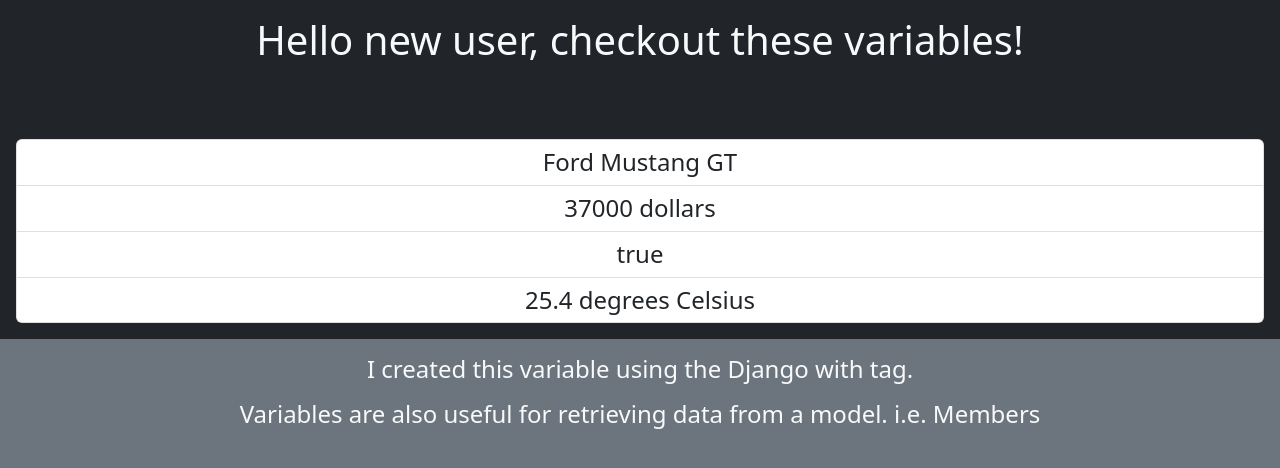
After one commit to rpointjour/django_tutorial, a Django app: page /users/variables/ in a window 1280 px wide. The commit adds this page. Shown: the top 468 px of the page. Run offline with Django 4.2, Linux system fonts and the light colour scheme.

Commit message:
added variables template

```diff
--- /dev/null
+++ b/djangoworld/users/templates/variables.html
@@ -0,0 +1,35 @@
+<!DOCTYPE html>
+<html lang="en">
+<head>
+    <meta charset="UTF-8">
+    <meta http-equiv="X-UA-Compatible" content="IE=edge">
+    <meta name="viewport" content="width=device-width, initial-scale=1.0">
+    <!-- CSS only -->
+    <link href="https://cdn.jsdelivr.net/npm/bootstrap@5.2.3/dist/css/bootstrap.min.css" rel="stylesheet" integrity="sha384-rbsA2VBKQhggwzxH7pPCaAqO46MgnOM80zW1RWuH61DGLwZJEdK2Kadq2F9CUG65" crossorigin="anonymous">
+    <title>Django Variables</title>
+</head>
+<body class="bg-secondary">
+    <div class="container-mt-3">
+        <!--Method 1: Create Variable in View, Render to template-->
+        <header class="mt-0 p-3 bg-dark text-light display-4 text-center">
+            <h1>Hello {{user}}, checkout these variables!</h1>
+            <br>
+            <ol type="I" class="h4 list-group">
+                <li class="list-group-item">{{car}}</li>
+                <li class="list-group-item">{{cost}} dollars</li>
+                <li class="list-group-item">{{yes}}</li>
+                <li class="list-group-item">{{temperature}} degrees Celsius</li>
+            </ol>
+        </header>
+        <section class="text-center mt-3 text-light h4">
+            <!--Method 2: Create Variable directly in template using Django with tag-->
+            {% with variable="variable" %}
+            <p> I created this {{variable}} using the Django with tag. </p>
+            {% endwith %}
+            {% with data="Members" table="model" %}
+            <p>Variables are also useful for retrieving data from a {{table}}. i.e. {{data}}</p>
+            {% endwith %}
+        </section>
+    </div>
+</body>
+</html>
--- a/djangoworld/users/urls.py
+++ b/djangoworld/users/urls.py
@@ -3,4 +3,5 @@ from . import views
 
 urlpatterns = [
     path('', views.index, name='index'),
+    path('variables/', views.variables, name='variables'),
 ]
--- a/djangoworld/users/views.py
+++ b/djangoworld/users/views.py
@@ -1,7 +1,19 @@
 from django.http import HttpResponse
 from django.template import loader
 
-# Create your views here.
+# Index View: Users Template
 def index(request):
     template = loader.get_template('users.html')
     return HttpResponse(template.render())
+
+# Variables View: Variables Template
+def variables(request):
+    template = loader.get_template('variables.html')
+    context = {     # Create variable(s) using context object to render to template
+        'user': 'new user',
+        'car' : 'Ford Mustang GT',
+        'cost' : '37000',
+        'yes' : 'true',
+        'temperature' : '25.4'
+    }
+    return HttpResponse(template.render(context, request))
```
Also changed, not shown: djangoworld/users/templates/users.html (+5 -2 lines).
